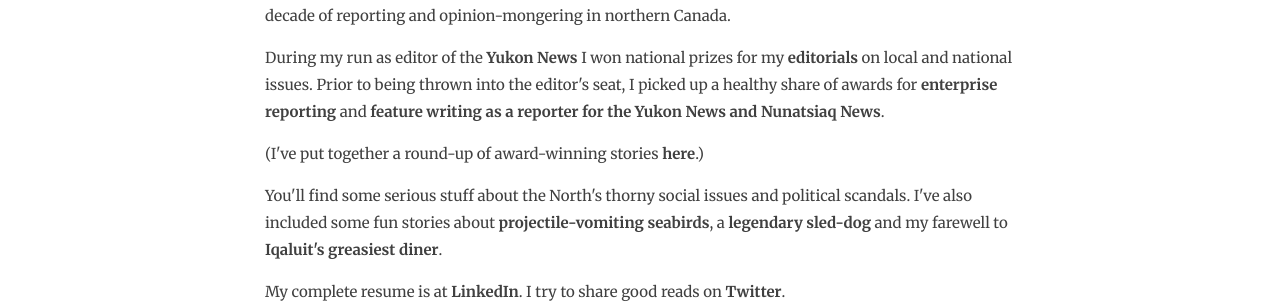
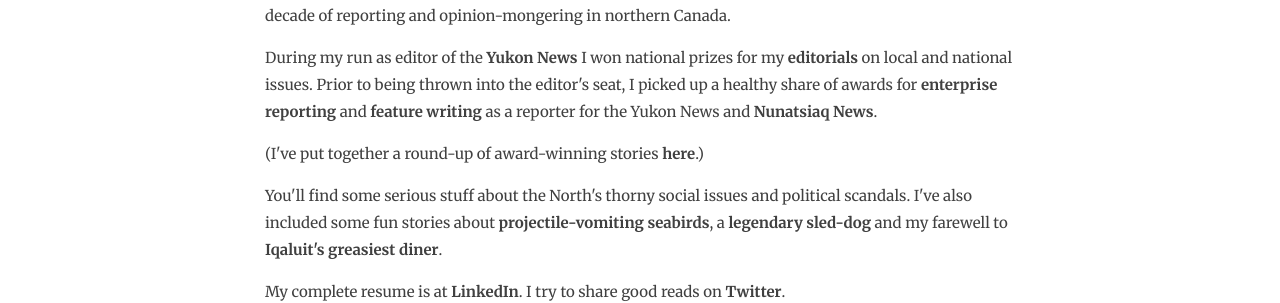
Before and after one commit to johngthompson/johngthompson.github.io, a Jekyll site: the page built from index.html, in a window 1280 px wide and 900 px high, scrolled down 397 px. Shown: the part 158-461 px from the top of the window. Built offline with Jekyll 4.4.1, drawn with Linux system fonts in a browser that asks for light colours; the list of posts is cut into pages by our own code; part of the change alters nothing that is shown.

```diff
--- a/index.html
+++ b/index.html
@@ -5,7 +5,7 @@ description: "Cool stories from Canada's North"
 
 <p>I'm presently the managing editor of <a href="https://www.newsdeeply.com/arctic">Arctic Deeply.</a> This site features some of my better writing from a decade of reporting and opinion-mongering in northern Canada.</p>
 
-<p>During my run as editor of the <a href="http://yukon-news.com">Yukon News</a> I won national prizes for my <a href="/opinions">editorials</a> on local and national issues. Prior to being thrown into the editor's seat, I picked up a healthy share of awards for <a href="/enterprise">enterprise reporting</a> and <a href="/features">feature writing as a reporter for the Yukon News and <a href="http://www.nunatsiaqonline.ca">Nunatsiaq News</a>.</p>
+<p>During my run as editor of the <a href="http://yukon-news.com">Yukon News</a> I won national prizes for my <a href="/opinions">editorials</a> on local and national issues. Prior to being thrown into the editor's seat, I picked up a healthy share of awards for <a href="/enterprise">enterprise reporting</a> and <a href="/features">feature writing</a> as a reporter for the Yukon News and <a href="http://www.nunatsiaqonline.ca">Nunatsiaq News</a>.</p>
 <p> (I've put together a round-up of award-winning stories <a href="/awards"><b>here</b></a>.)
 
 <p>You'll find some serious stuff about the North's thorny social issues and political scandals. I've also included some fun stories about <a href="/features/projectile-pukers">projectile-vomiting seabirds</a>, a <a href="/features/boss-dog">legendary sled-dog</a> and my farewell to <a href="/features/kamotiq/">Iqaluit's greasiest diner</a>.</p>
```
